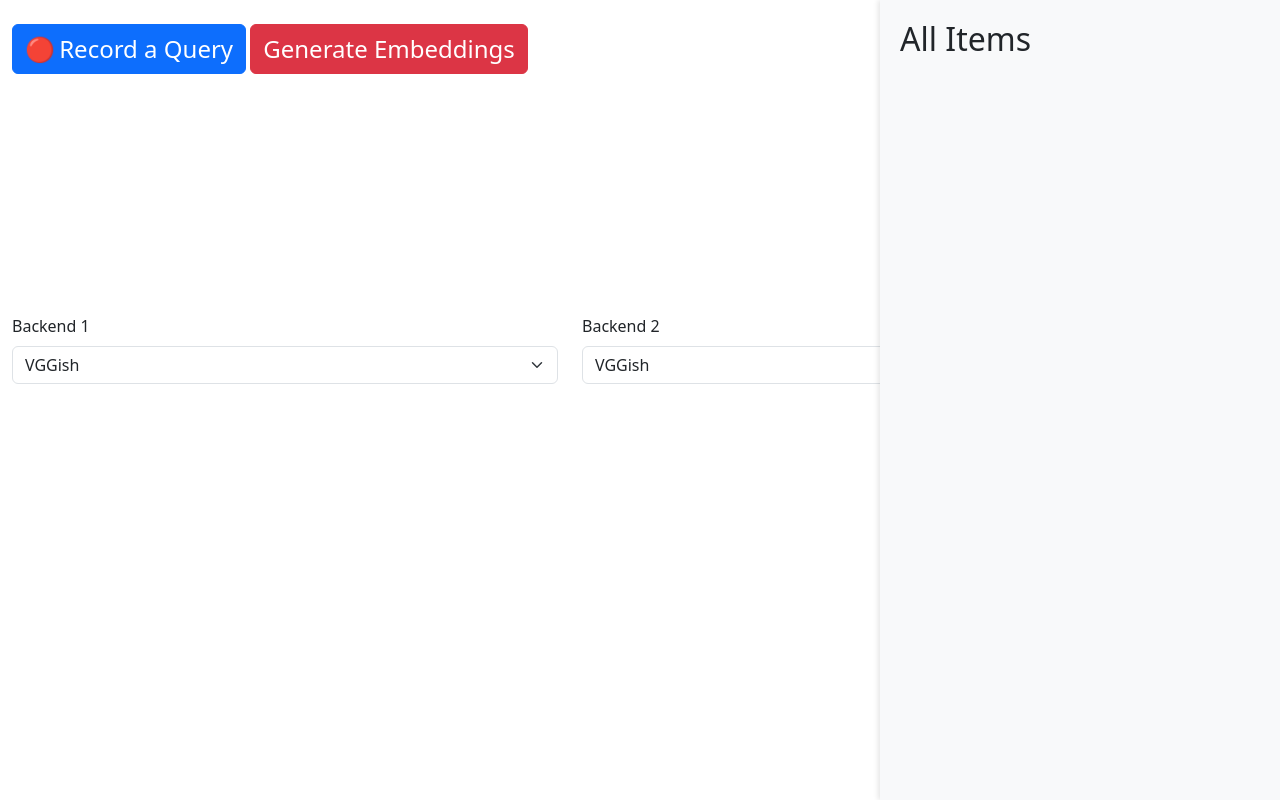
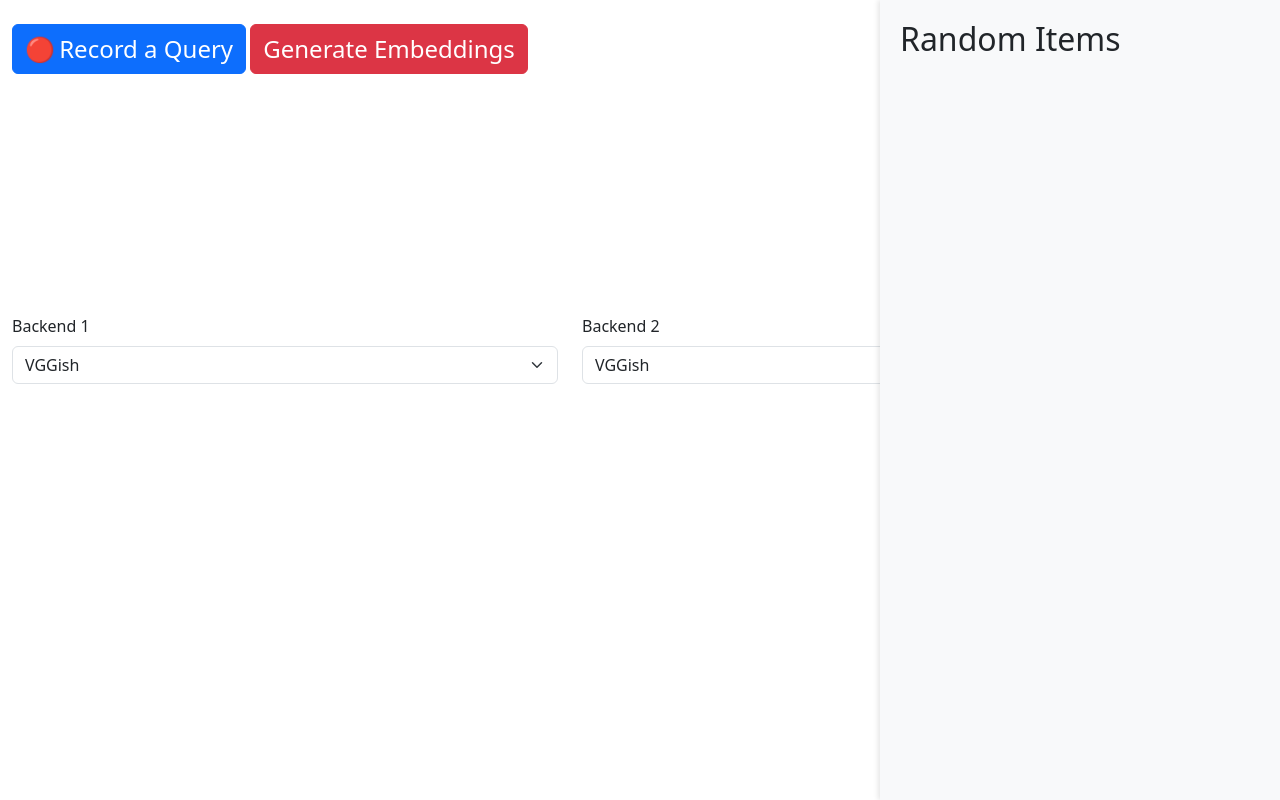
Before and after one commit to OptimusPrimus/QBV-Browser, a Flask app: page / in a window 1280 px wide. Run offline with Flask 3, Linux system fonts and the light colour scheme.

Commit message:
update GUI

```diff
--- a/main.py
+++ b/main.py
@@ -4,17 +4,23 @@ from datetime import datetime
 import time
 from backend import get_item_files, get_query_files, save_file, delete_file, update_needed
 from retrieval import cache_item_embeddings, rank, get_retrieval_backends
+import random
 app = Flask(__name__)
 
 # Use the 'static/recorded_queries' directory for saving audio files
 MAX_RESULTS = 100
+MAX_ITEM_DISPLAY = 100
 CACHED_EMBEDDINGS = {b: cache_item_embeddings(b) for b in get_retrieval_backends()}
 
 @app.route('/')
 def index():
+    random.seed(13)
+    items = get_item_files()
+    random.shuffle(items)
+
     return render_template(
         'index.html',
-        items=get_item_files()[:10],
+        items=items[:MAX_ITEM_DISPLAY],
         backends=get_retrieval_backends(),
         recorded_queries=get_query_files()
     )
--- a/retrieval.py
+++ b/retrieval.py
@@ -39,7 +39,7 @@ def cache_item_embeddings(backend_id):
 
     if os.path.exists(backend_id + '.npz'):
         print("Loading cached item embeddings...")
-        embeddings = np.load(backend_id + '.npz')
+        embeddings = {k:v for k,v in np.load(backend_id + '.npz').items()}
     else:
         print("No embeddings found.")
         embeddings = {}
--- a/templates/index.html
+++ b/templates/index.html
@@ -171,7 +171,7 @@
 
 <!-- Sidebar for Audio Recordings -->
 <div id="sidebar">
-    <h2>All Items</h2>
+    <h2>Random Items</h2>
     <div class="audio-list-all mb-4">
         <ul id="all-audio-list" class="list-group all-audio-list">
             {% for item in items %}
```
